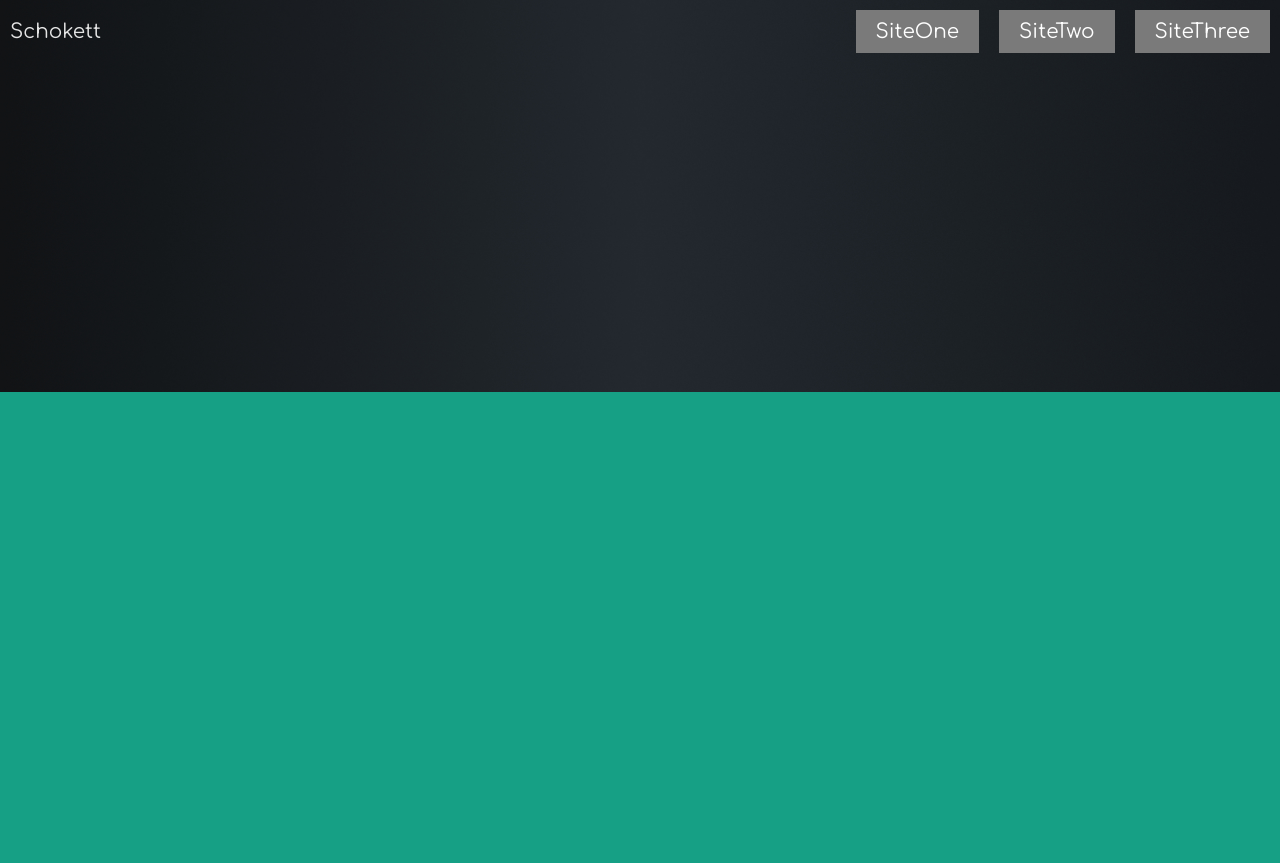
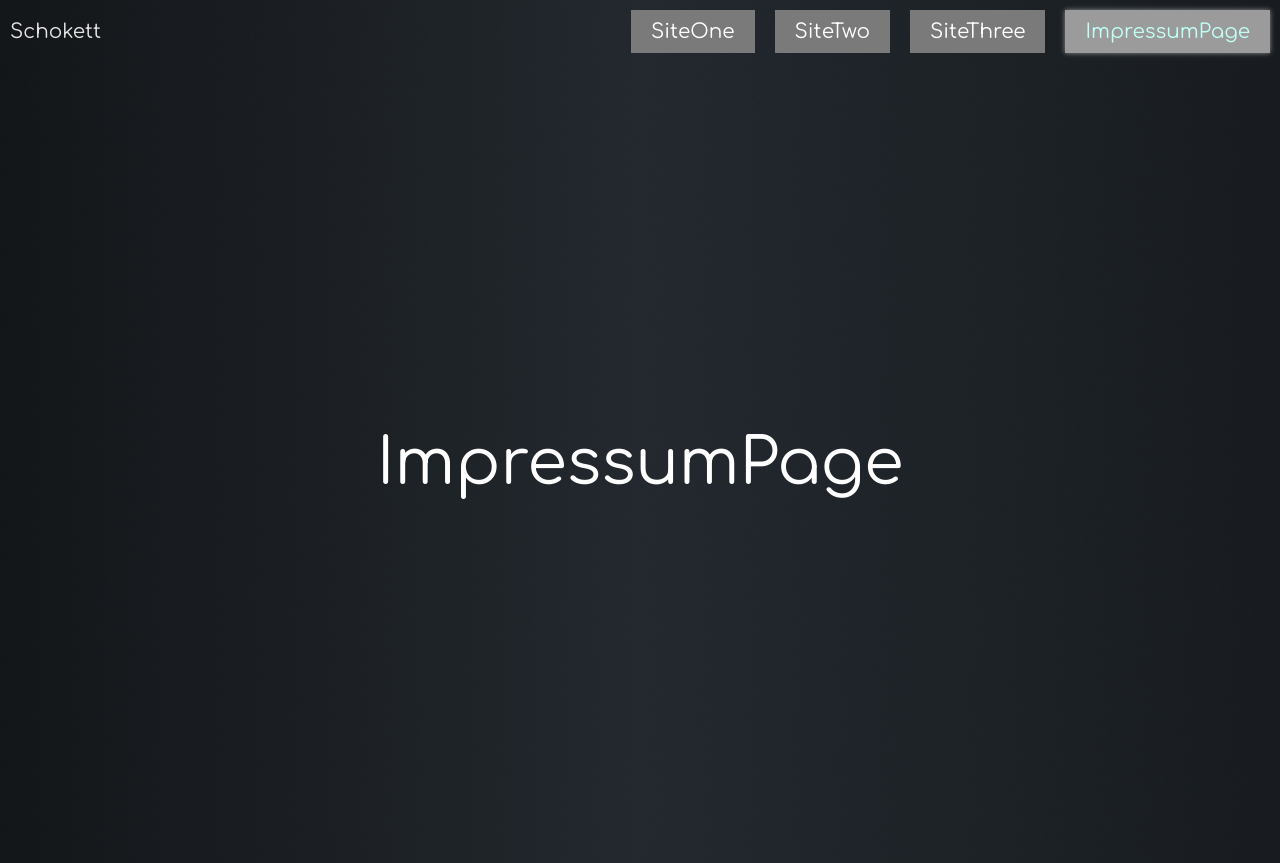
Before and after one commit to SkrollanElenaZimmermann/Schokett.de, a Vue app: page /#/ImpressumPage in a window 1280 px wide. Before the commit the page ends 800 px from the top, so only its background shows below. Built offline with nearby package versions, Linux system fonts and the light colour scheme.

Commit message:
Impressum Page +

```diff
--- /dev/null
+++ b/src/components/ImpressumPage.vue
@@ -0,0 +1,31 @@
+<template>
+    <div class="container">
+      <p>ImpressumPage</p>
+    </div>
+  </template>
+
+  <script>
+  export default {
+    name: 'ImpressumPage',
+    mounted() {
+      document.title = "Schokett/Impressum";
+    },
+    props: {
+
+    }
+  }
+  </script>
+
+  <!-- Add "scoped" attribute to limit CSS to this component only -->
+  <style scoped>
+  .container {
+    height: 100vh;
+    width: 100%;
+    /* background: greenyellow; */
+    display: flex;
+    justify-content: center;
+    align-items: center;
+    font-size: 400%;
+    color: white;
+  }
+  </style>
--- a/src/components/NavBar.vue
+++ b/src/components/NavBar.vue
@@ -7,6 +7,7 @@
       <div class="btn"><router-link to="/">SiteOne</router-link></div>
       <div class="btn"><router-link to="/SiteTwo">SiteTwo</router-link></div>
       <div class="btn"><router-link to="/SiteThree">SiteThree</router-link></div>
+      <div class="btn"><router-link to="/ImpressumPage">ImpressumPage</router-link></div>
     </div>
   </div>
 </template>
--- a/src/main.js
+++ b/src/main.js
@@ -6,6 +6,7 @@ import { createRouter, createWebHashHistory} from "vue-router"
 import SiteOne from './components/SiteOne.vue'
 import SiteTwo from './components/SiteTwo.vue'
 import SiteThree from './components/SiteThree.vue'
+import ImpressumPage from './components/ImpressumPage.vue'
 
 const app = createApp(App)
 
@@ -15,6 +16,7 @@ const routes = [
     {path: "/", component: SiteOne},
     {path: "/SiteTwo", component: SiteTwo},
     {path: "/SiteThree", component: SiteThree},
+    {path: "/ImpressumPage", component: ImpressumPage},
 ]
 const router = createRouter({
     history: createWebHashHistory(),
```
